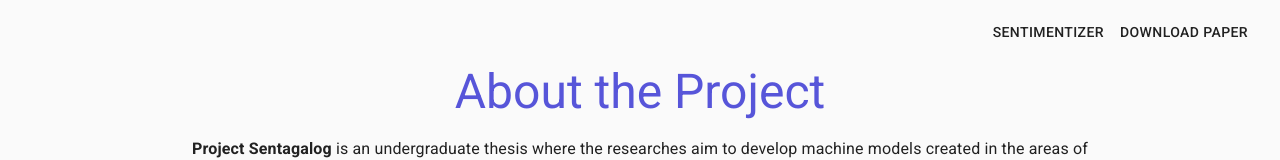
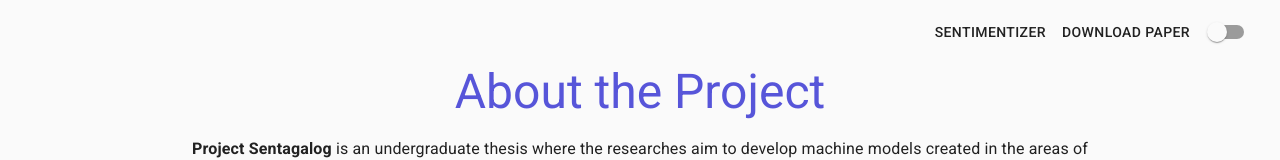
Before and after one commit to kbaldo/sentagalog-sentimentizer, a React (Create React App) app: page /about in a window 1280 px wide. Shown: the top 160 px of the page. Built offline with nearby package versions, Linux system fonts and the light colour scheme.

Commit message:
Add dark mode theme

```diff
--- a/src/App.js
+++ b/src/App.js
@@ -1,4 +1,4 @@
-import React from "react";
+import React, { useState } from "react";
 import "./App.css";
 import NavigationBar from "./components/shared/NavigationBar";
 import Home from "./pages/Home";
@@ -8,8 +8,16 @@
 import { createMuiTheme, ThemeProvider } from "@material-ui/core/styles";
 import { CssBaseline } from "@material-ui/core";
 
+function App() {
+  const [darkMode, setDarkMode] = useState(false);
+
+  const SetDarkMode = () => {
+    setDarkMode(!darkMode)
+  }
+
   const theme = createMuiTheme({
     palette: {
+      type: darkMode ? "dark" : "light",
       primary: {
         light: "#8e82ff",
         main: "#5755d9",
@@ -31,13 +39,12 @@
     },
   });
 
-function App() {
   return (
     <div className="App">
       <ThemeProvider theme={theme}>
         <CssBaseline />
         <Router path="/">
-          <NavigationBar />
+          <NavigationBar darkMode={darkMode} setDarkMode={SetDarkMode}/>
           <Switch>
             <Route
               exact
--- a/src/components/shared/NavigationBar.jsx
+++ b/src/components/shared/NavigationBar.jsx
@@ -6,7 +6,7 @@
 import Button from "@material-ui/core/Button";
 //import IconButton from "@material-ui/core/IconButton";
 //import MenuIcon from "@material-ui/icons/Menu";
-import { Box } from "@material-ui/core";
+import { Box, Switch } from "@material-ui/core";
 import NavigationDrawer from "./NavigationDrawer";
 import { Link } from "react-router-dom";
 import { useLocation } from 'react-router-dom'
@@ -30,7 +30,7 @@
   },
 }));
 
-export default function NavigationBar() {
+export default function NavigationBar(props) {
   const classes = useStyles();
 
   return (
@@ -42,6 +42,7 @@
           <Box display={{ xs: "none", md: "block" }}>
             {DynamicButton()}
             <Button color="inherit">Download Paper</Button>
+            <Switch onChange={() => props.setDarkMode()}/>
           </Box>
         </div>
       </Toolbar>
```
Lines whose indentation alone changed are shown as unchanged.
